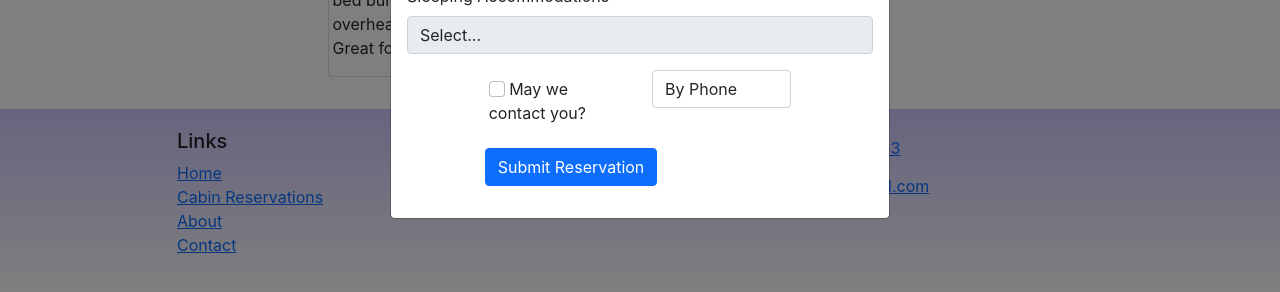
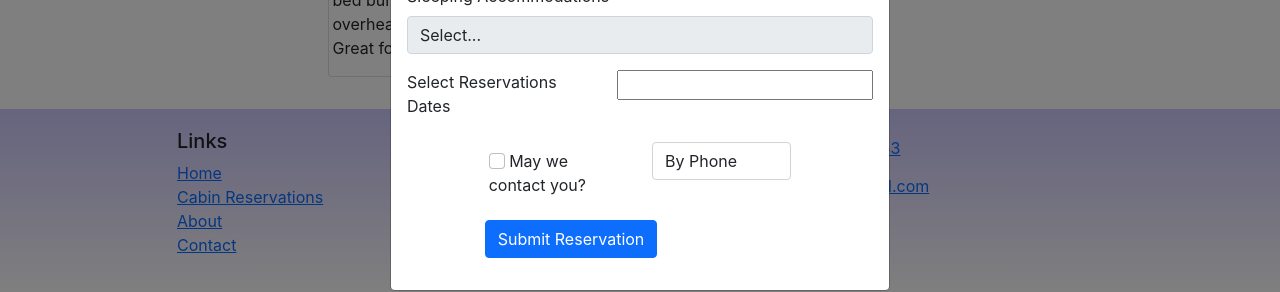
Before and after one commit to chriskennedy78/Campout-Update-Reactified, a React (Create React App) app: page /CabinReservations/1 in a window 1280 px wide. Both pictures are taken after a click on the button "Reserve Cabin". Shown: the part 474-766 px from the top of the page. Built offline with nearby package versions, Linux system fonts and the light colour scheme.

Commit message:
reservationForm datePicker added

```diff
--- a/package.json
+++ b/package.json
@@ -12,6 +12,7 @@
     "font-awesome": "^4.7.0",
     "formik": "^2.2.9",
     "react": "^18.2.0",
+    "react-datepicker": "^4.16.0",
     "react-dom": "^18.2.0",
     "react-redux": "^8.1.2",
     "react-responsive-carousel": "^3.2.23",
--- a/src/components/ReservationForm.js
+++ b/src/components/ReservationForm.js
@@ -9,6 +9,8 @@ import {
     ModalHeader,
 } from "reactstrap";
 import { Formik, Field, Form, ErrorMessage } from "formik";
+import DatePicker from "react-datepicker";
+import "react-datepicker/dist/react-datepicker.css";
 import { validateReservationForm } from "../utils/validateReservationForm";
 import { CABINS } from "../app/shared/CABINS";
 
@@ -16,6 +18,8 @@ const ReservationForm = () => {
     const [modalOpen, setModalOpen] = useState(false);
     const [selectedCabin, setSelectedCabin] = useState("");
     const [selectedAccommodation, setSelectedAccommodation] = useState("");
+    const [dateRange, setDateRange] = useState([null, null]);
+    const [startDate, endDate] = dateRange;
 
     const handleSubmit = (values, { resetForm }) => {
         console.log("form values:", values);
@@ -49,6 +53,8 @@ const ReservationForm = () => {
                             contactType: "By Phone",
                             cabinName: "",
                             accommodations: "",
+                            arrivalDate: "",
+                            departureDate: "",
                         }}
                         onSubmit={handleSubmit}
                         validate={validateReservationForm}
@@ -207,6 +213,23 @@ const ReservationForm = () => {
                                 </FormGroup>
 
                                 <FormGroup row>
+                                    <Col>
+                                        <Label>Select Reservations Dates</Label>
+                                    </Col>
+
+                                    <Col>
+                                        <DatePicker
+                                            selectsRange={true}
+                                            startDate={startDate}
+                                            endDate={endDate}
+                                            onChange={(update) => {
+                                                setDateRange(update);
+                                            }}
+                                            withPortal
+                                        />
+                                    </Col>
+                                </FormGroup>
+                                <FormGroup row>
                                     <Label check md={{ size: 4, offset: 2 }}>
                                         <Field
                                             name="agree"
```
Also changed, not shown: 1 other file (tests, documents, lock files or other folders).
